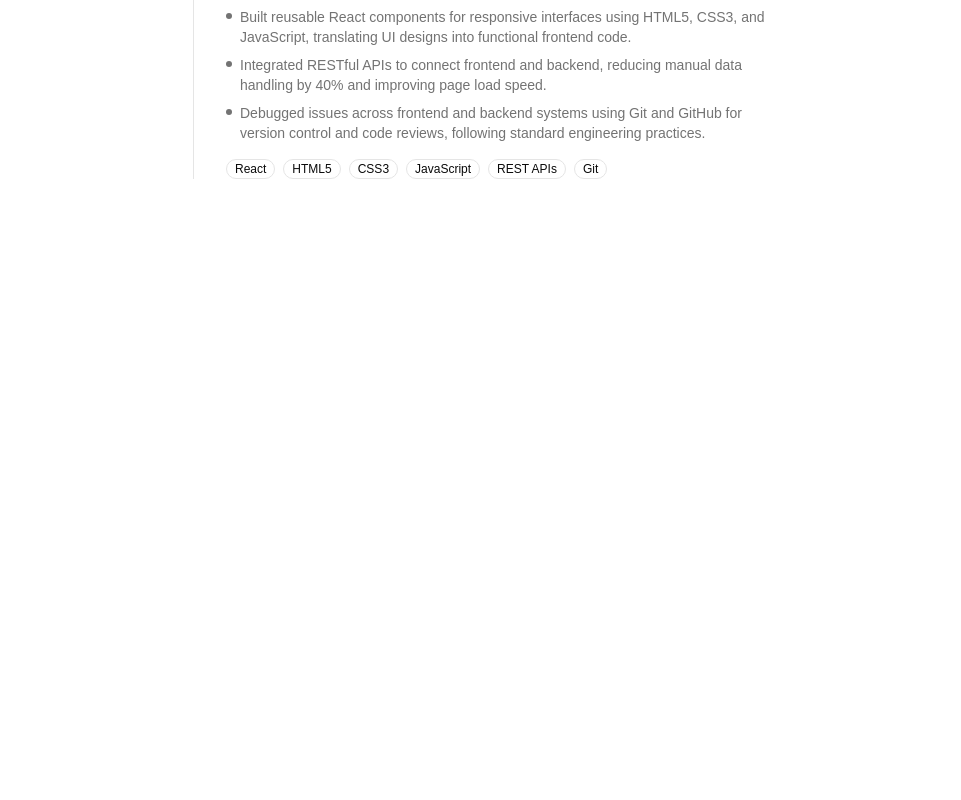
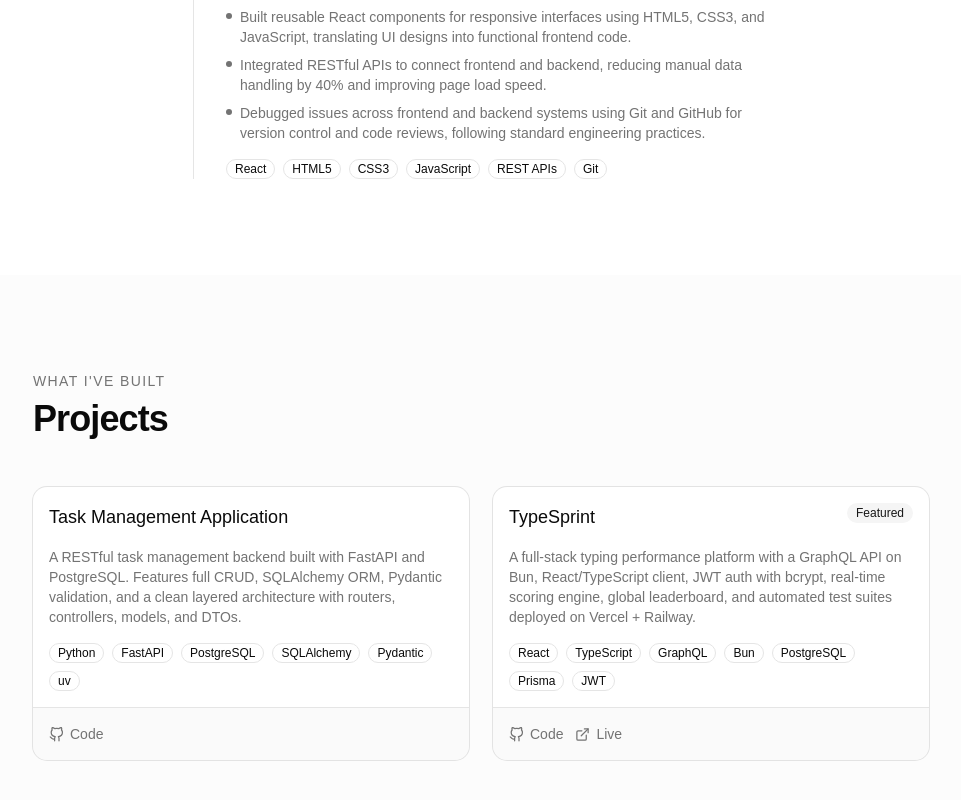
Before and after one commit to SyedTanzim/my-portfolio2, a React (Vite) app: page / in a window 1280 px wide. Shown: the part 2234-3034 px from the top of the page, without its empty margins (159-1120 px from the left). Before the commit the page ends 2509 px from the top, so only its background shows below. Built offline with nearby package versions, Linux system fonts and the light colour scheme.

Commit message:
feat(projects): add projects section with cards, tech badges, and project links

```diff
--- a/src/App.tsx
+++ b/src/App.tsx
@@ -5,6 +5,7 @@ import Hero from '@/components/Hero'
 import About from '@/components/About'
 import Skills from '@/components/Skills'
 import Experience from '@/components/Experience'
+import Projects from '@/components/Projects'
 
 function App() {
   const [isDark, setIsDark] = useState(false)
@@ -18,7 +19,7 @@ function App() {
           <About />
           <Skills />
           <Experience />
-          {/* Projects */}
+          <Projects />
           {/* Certifications */}
           {/* Contact */}
         </main>
--- /dev/null
+++ b/src/components/Projects.tsx
@@ -0,0 +1,91 @@
+import { motion } from 'framer-motion'
+import { projects } from '@/data/resume'
+import { Badge } from '@/components/ui/badge'
+import { Card, CardContent, CardFooter, CardHeader, CardTitle } from '@/components/ui/card'
+import { FiGithub, FiExternalLink } from 'react-icons/fi'
+
+export default function Projects() {
+  return (
+    <section id="projects" className="py-24 px-6 bg-muted/30">
+      <div className="mx-auto max-w-4xl">
+
+        {/* Heading */}
+        <motion.div
+          initial={{ opacity: 0, y: 20 }}
+          whileInView={{ opacity: 1, y: 0 }}
+          viewport={{ once: true }}
+          transition={{ duration: 0.5 }}
+        >
+          <p className="text-sm font-medium uppercase tracking-widest text-muted-foreground">
+            What I&apos;ve built
+          </p>
+          <h2 className="mt-2 text-3xl font-bold tracking-tight md:text-4xl">
+            Projects
+          </h2>
+        </motion.div>
+
+        {/* Project cards grid */}
+        <div className="mt-12 grid gap-6 md:grid-cols-2">
+          {projects.map((project, i) => (
+            <motion.div
+              key={project.id}
+              initial={{ opacity: 0, y: 20 }}
+              whileInView={{ opacity: 1, y: 0 }}
+              viewport={{ once: true }}
+              transition={{ duration: 0.5, delay: i * 0.1 }}
+            >
+              <Card className="flex h-full flex-col">
+                <CardHeader>
+                  <div className="flex items-start justify-between gap-2">
+                    <CardTitle className="text-lg">{project.title}</CardTitle>
+                    {project.featured && (
+                      <Badge variant="secondary" className="shrink-0">Featured</Badge>
+                    )}
+                  </div>
+                </CardHeader>
+
+                <CardContent className="flex-1">
+                  <p className="text-sm text-muted-foreground">{project.description}</p>
+
+                  {/* Tech stack */}
+                  <div className="mt-4 flex flex-wrap gap-2">
+                    {project.techStack.map((tech) => (
+                      <Badge key={tech} variant="outline" className="text-xs">
+                        {tech}
+                      </Badge>
+                    ))}
+                  </div>
+                </CardContent>
+
+                <CardFooter className="gap-3">
+                  {/* githubUrl is optional — only render if it exists */}
+                  {project.githubUrl && (
+                    <a
+                      href={project.githubUrl}
+                      target="_blank"
+                      rel="noopener noreferrer"
+                      className="flex items-center gap-1.5 text-sm text-muted-foreground transition-colors hover:text-foreground"
+                    >
+                      <FiGithub size={15} /> Code
+                    </a>
+                  )}
+                  {project.liveUrl && (
+                    <a
+                      href={project.liveUrl}
+                      target="_blank"
+                      rel="noopener noreferrer"
+                      className="flex items-center gap-1.5 text-sm text-muted-foreground transition-colors hover:text-foreground"
+                    >
+                      <FiExternalLink size={15} /> Live
+                    </a>
+                  )}
+                </CardFooter>
+              </Card>
+            </motion.div>
+          ))}
+        </div>
+
+      </div>
+    </section>
+  )
+}
--- a/src/data/resume.ts
+++ b/src/data/resume.ts
@@ -84,7 +84,7 @@ export const projects: Project[] = [
     description:
       'A full-stack typing performance platform with a GraphQL API on Bun, React/TypeScript client, JWT auth with bcrypt, real-time scoring engine, global leaderboard, and automated test suites deployed on Vercel + Railway.',
     techStack: ['React', 'TypeScript', 'GraphQL', 'Bun', 'PostgreSQL', 'Prisma', 'JWT'],
-    liveUrl: 'https://typesprint.vercel.app',
+    liveUrl: 'https://typing-speed-game-burdenoff.vercel.app',
     githubUrl: 'https://github.com/SyedTanzim/typesprint',
     imageUrl: '',
     featured: true,
```
